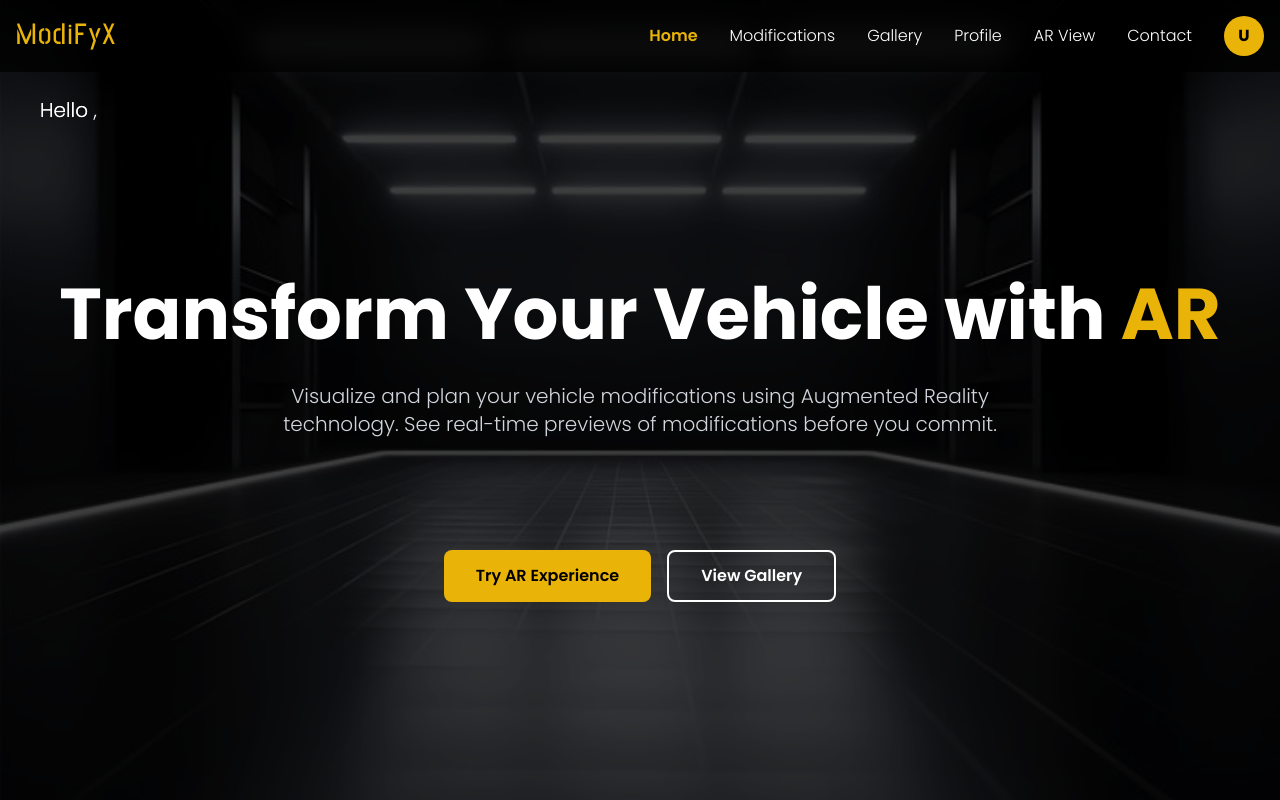
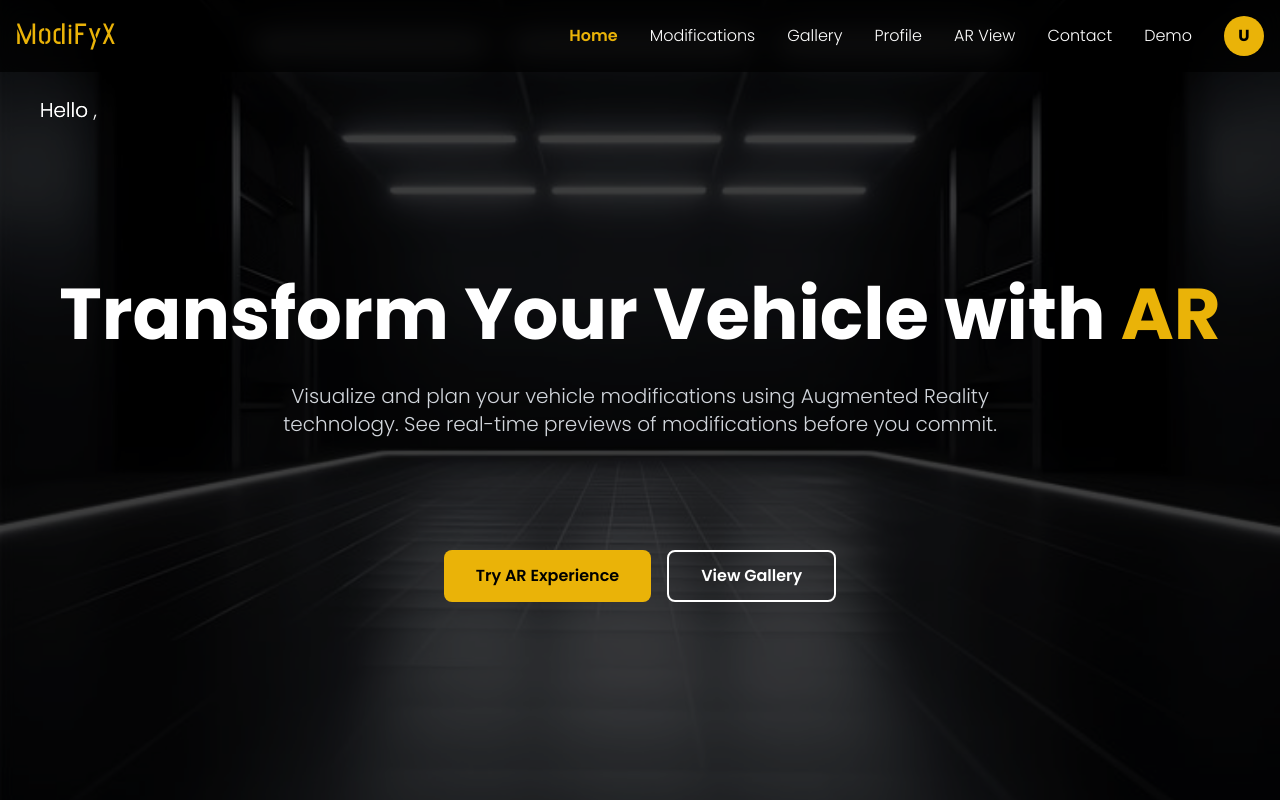
Before and after one commit to Dasindu02/ModiFyX--frontend, a React (Vite) app: page /Home in a window 1280 px wide. Built offline with nearby package versions, Linux system fonts and the light colour scheme; sample sign-in values are in the browser's storage.

Commit message:
update nav bar

```diff
--- a/src/Pages/Homepage.tsx
+++ b/src/Pages/Homepage.tsx
@@ -261,6 +261,8 @@ const Home: React.FC = () => {
             <a href="/profile" className="hover:text-yellow-500 transition-colors">Profile</a>
             <a href="#ar-view" className="hover:text-yellow-500 transition-colors">AR View</a>
             <a href="/Log-Contacts" className="hover:text-yellow-500 transition-colors">Contact</a>
+            <a href="/demo" className="hover:text-yellow-500 transition-colors">Demo</a>
+
 
             {/* Avatar Dropdown */}
             <div className="relative dropdown-container">
@@ -325,6 +327,8 @@ const Home: React.FC = () => {
               <a href="/profile" className="hover:text-yellow-500 transition-colors py-2" onClick={() => setMobileMenuOpen(false)}>Profile</a>
               <a href="#ar-view" className="hover:text-yellow-500 transition-colors py-2" onClick={() => setMobileMenuOpen(false)}>AR View</a>
               <a href="/Log-Contacts" className="hover:text-yellow-500 transition-colors py-2" onClick={() => setMobileMenuOpen(false)}>Contact</a>
+              <a href="/demo" className="text-yellow-500 font-semibold py-2" onClick={() => setMobileMenuOpen(false)}>Demo</a>
+
             </div>
           </div>
         )}
```
